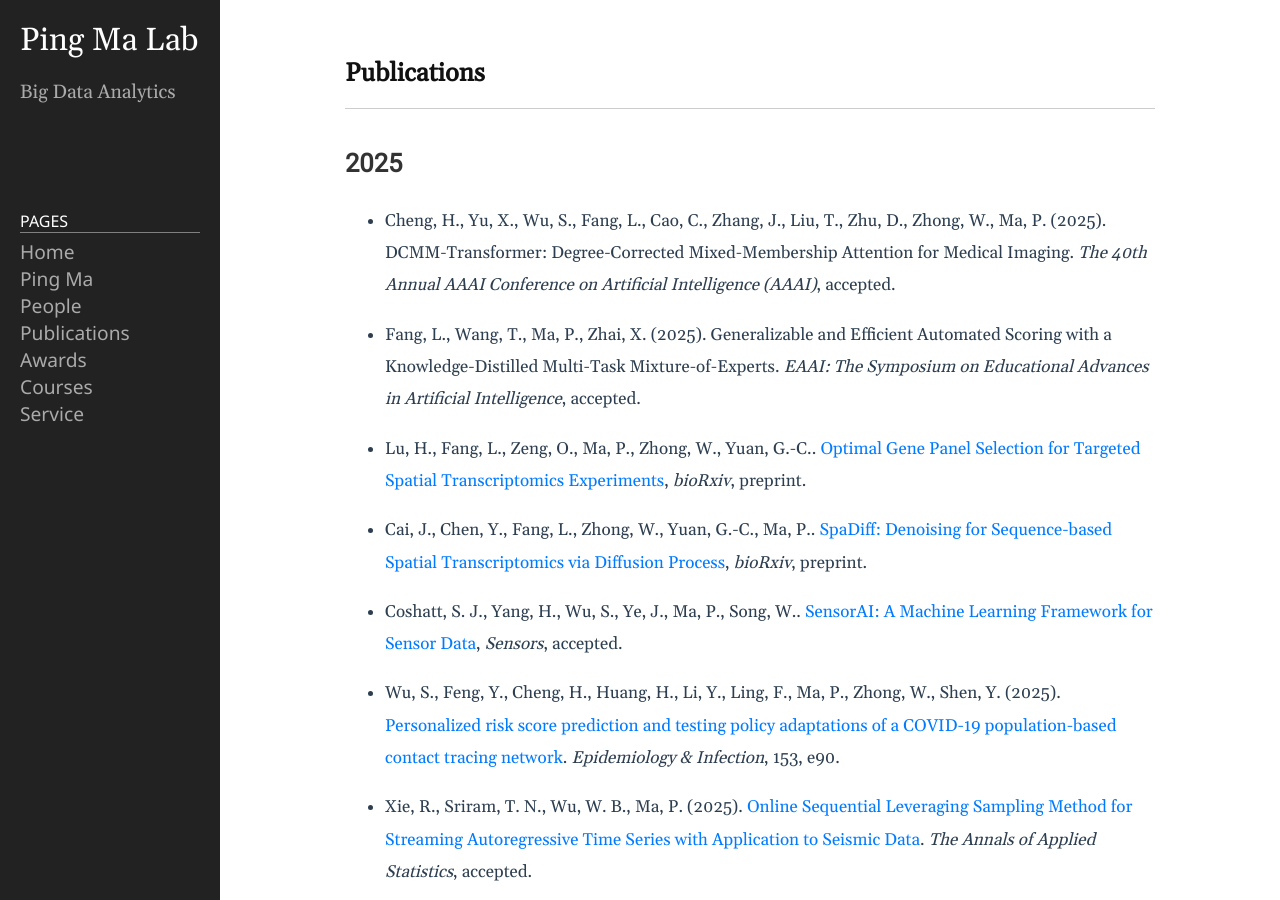
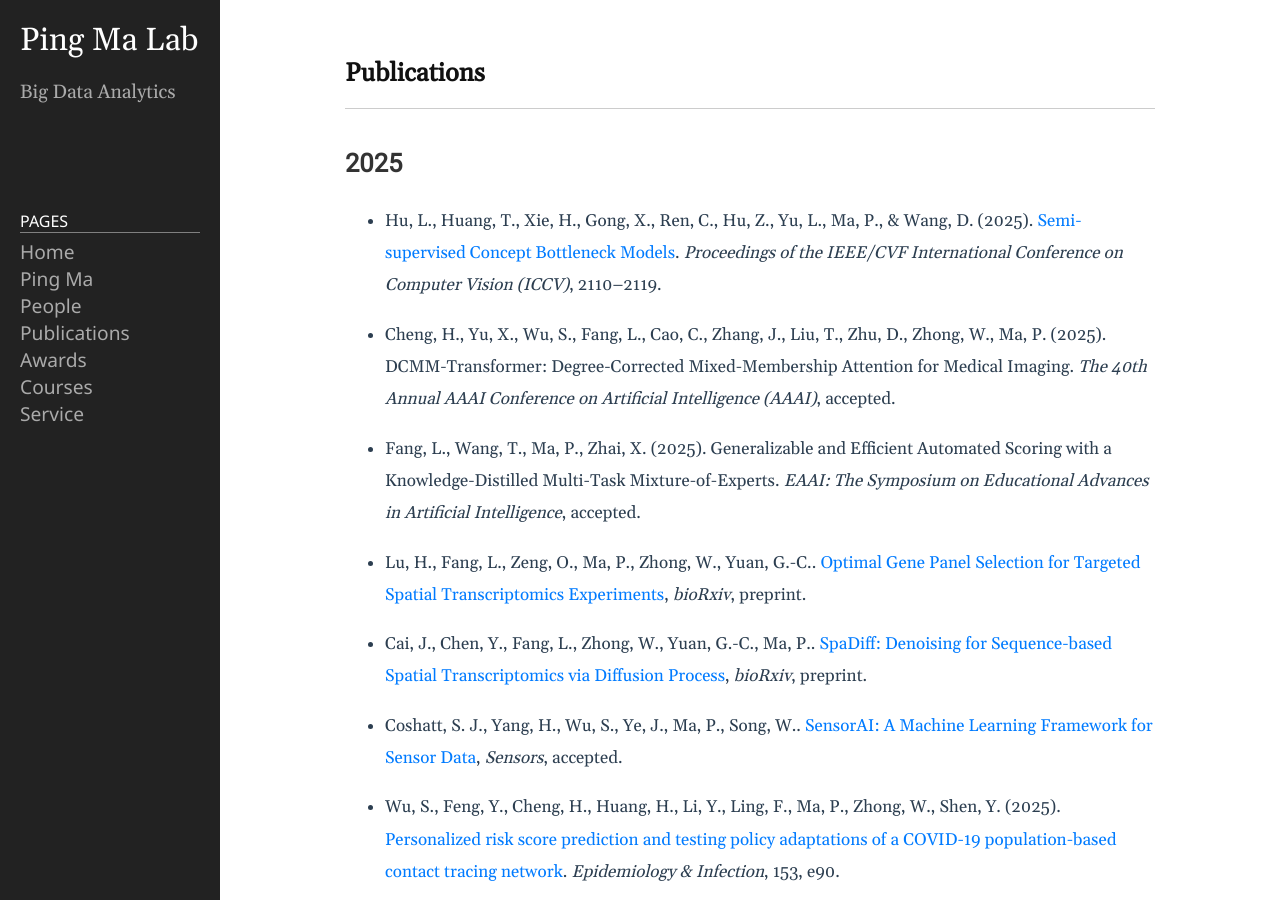
Before and after one commit to BDALpingio/BDALpingio.github.io, a Jekyll site: the page built from 3_publications.md, in a window 1280 px wide and 900 px high. Built offline with Jekyll 4.4.1, drawn with Linux system fonts in a browser that asks for light colours.

Commit message:
Update 3_publications.md

```diff
--- a/3_publications.md
+++ b/3_publications.md
@@ -5,6 +5,8 @@ permalink: /3_publications/
 ---
 
 ## 2025
+- Hu, L., Huang, T., Xie, H., Gong, X., Ren, C., Hu, Z., Yu, L., Ma, P., & Wang, D. (2025). [Semi-supervised Concept Bottleneck Models](https://openaccess.thecvf.com/content/ICCV2025/papers/Hu_Semi-supervised_Concept_Bottleneck_Models_ICCV_2025_paper.pdf). _Proceedings of the IEEE/CVF International Conference on Computer Vision (ICCV)_, 2110–2119.
+
 - Cheng, H., Yu, X., Wu, S., Fang, L., Cao, C., Zhang, J., Liu, T., Zhu, D., Zhong, W., Ma, P. (2025). DCMM-Transformer: Degree-Corrected Mixed-Membership Attention for Medical Imaging. _The 40th Annual AAAI Conference on Artificial Intelligence (AAAI)_, accepted.
 - Fang, L., Wang, T., Ma, P., Zhai, X. (2025). Generalizable and Efficient Automated Scoring with a Knowledge-Distilled Multi-Task Mixture-of-Experts. _EAAI: The Symposium on Educational Advances in Artificial Intelligence_, accepted.
 
```
